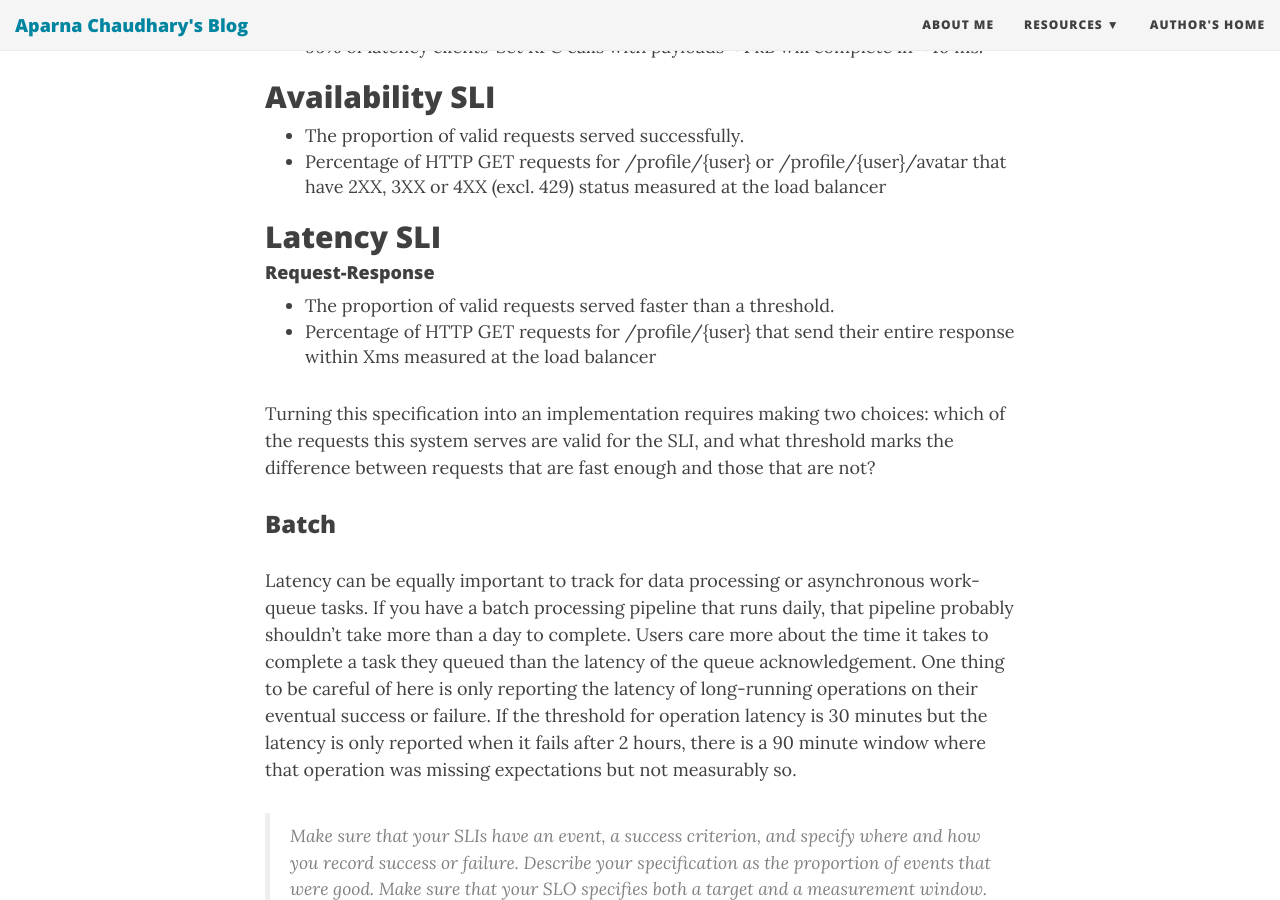
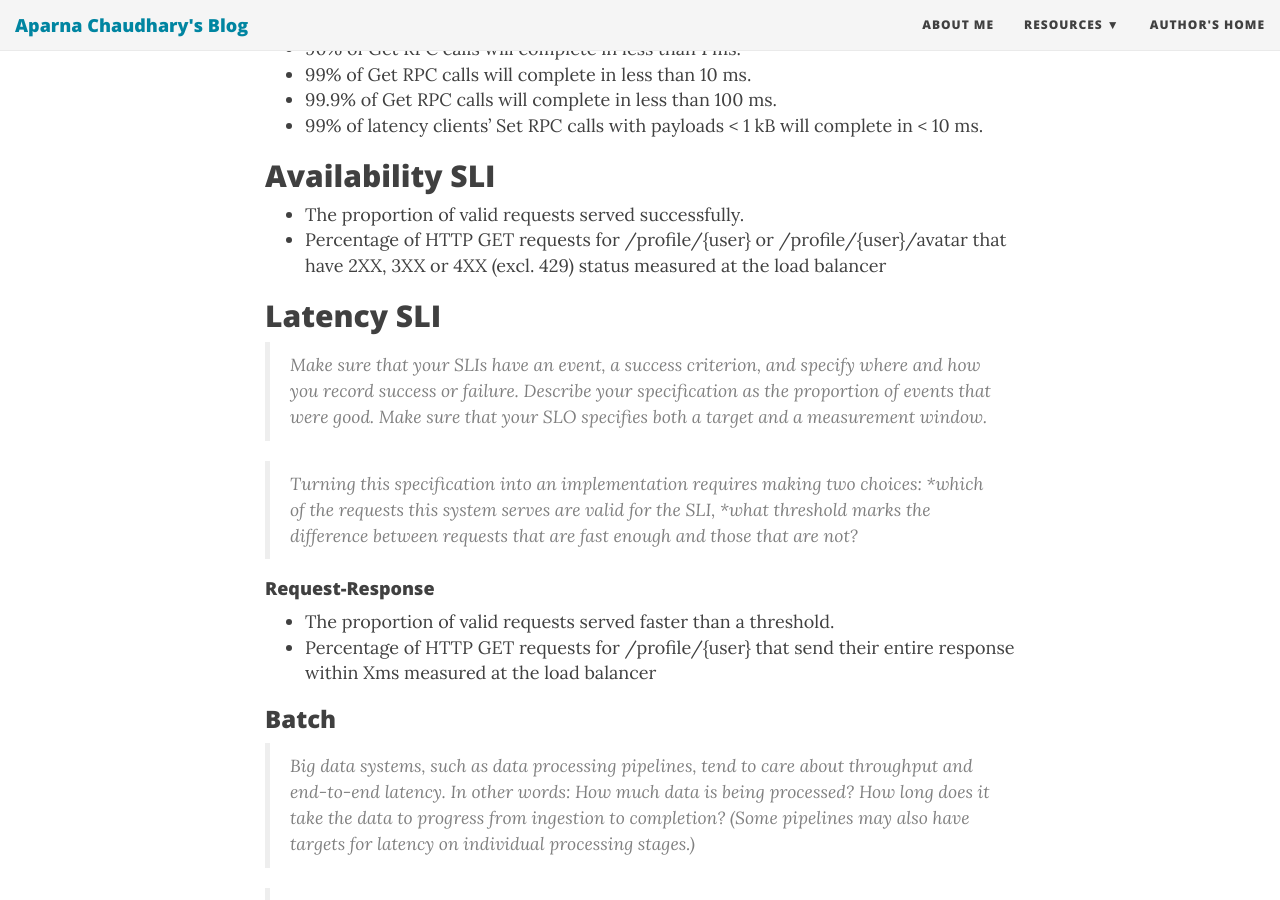
Before and after one commit to aparnachaudhary/aparnachaudhary.github.io, a Jekyll site: the page built from _posts/2019-01-14-The-Site-Reliability-Workbook.md, in a window 1280 px wide and 900 px high, scrolled down 1798 px. Built offline with Jekyll 4.4.1, drawn with Linux system fonts in a browser that asks for light colours; nearby versions of some CDN libraries; comment, search, counter and statistics services are not loaded; some of the changed text lies outside the part shown.

Commit message:
Update 2019-01-14-The-Site-Reliability-Workbook.md

```diff
--- a/_posts/2019-01-14-The-Site-Reliability-Workbook.md
+++ b/_posts/2019-01-14-The-Site-Reliability-Workbook.md
@@ -22,6 +24,8 @@ Recently I read the book “The Site Reliability Workbook”. I tried to capture
   * Coverage - The proportion of valid data processed successfully.
   * Correctness - The proportion of valid data producing correct output.
   * Throughput - The number of events that can be executed per unit of time
+
+
 
 ### Storage
   * Durability
@@ -60,31 +64,18 @@ Recently I read the book “The Site Reliability Workbook”. I tried to capture
 
 ## Latency SLI
 
+> Make sure that your SLIs have an _event_, a success criterion, and specify where and how you record success or failure. Describe your specification as the proportion of events that were good.
+> Make sure that your SLO specifies both a _target_ and a _measurement window_.
+
+> Turning this specification into an implementation requires making two choices:
+*which of the requests this system serves are valid for the SLI,
+*what threshold marks the difference between requests that are fast enough and those that are not?
+
 #### Request-Response
 * The proportion of valid requests served faster than a threshold.
 * Percentage of HTTP GET requests for /profile/{user} that send their entire response within Xms measured at the load balancer
 
-Turning this specification into an implementation requires making two
-choices: which of the requests this system serves are valid for the SLI,
-and what threshold marks the difference between requests that are fast
-enough and those that are not?
-
-
 ### Batch
-
-Latency can be equally important to track for data processing or
-asynchronous work-queue tasks. If you have a batch processing pipeline
-that runs daily, that pipeline probably shouldn't take more than a day to
-complete. Users care more about the time it takes to complete a task
-they queued than the latency of the queue acknowledgement.
-One thing to be careful of here is only reporting the latency of
-long-running operations on their eventual success or failure. If the
-threshold for operation latency is 30 minutes but the latency is only
-reported when it fails after 2 hours, there is a 90 minute window where
-that operation was missing expectations but not measurably so.
-
-> Make sure that your SLIs have an _event_, a success criterion, and specify where and how you record success or failure. Describe your specification as the proportion of events that were good.
-> Make sure that your SLO specifies both a _target_ and a _measurement window_.
 
 > Big data systems, such as data processing pipelines, tend to care about throughput and end-to-end latency. In other words: How much data is being processed? How long does it take the data to progress from ingestion to completion? (Some pipelines may also have targets for latency on individual processing stages.)
 
```
Also changed, not shown: other parts of _posts/2019-01-14-The-Site-Reliability-Workbook.md (+2 -0 lines).
